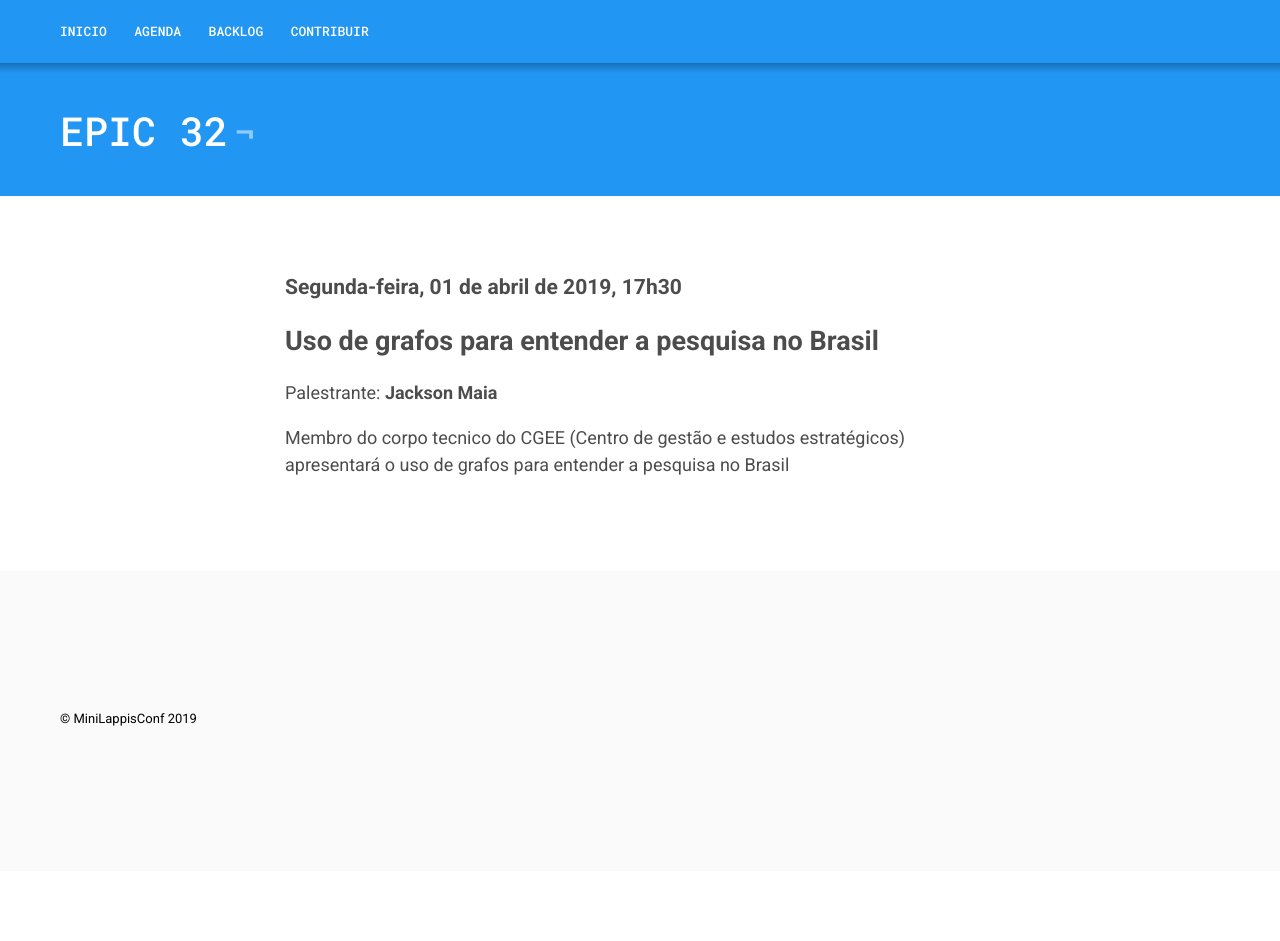
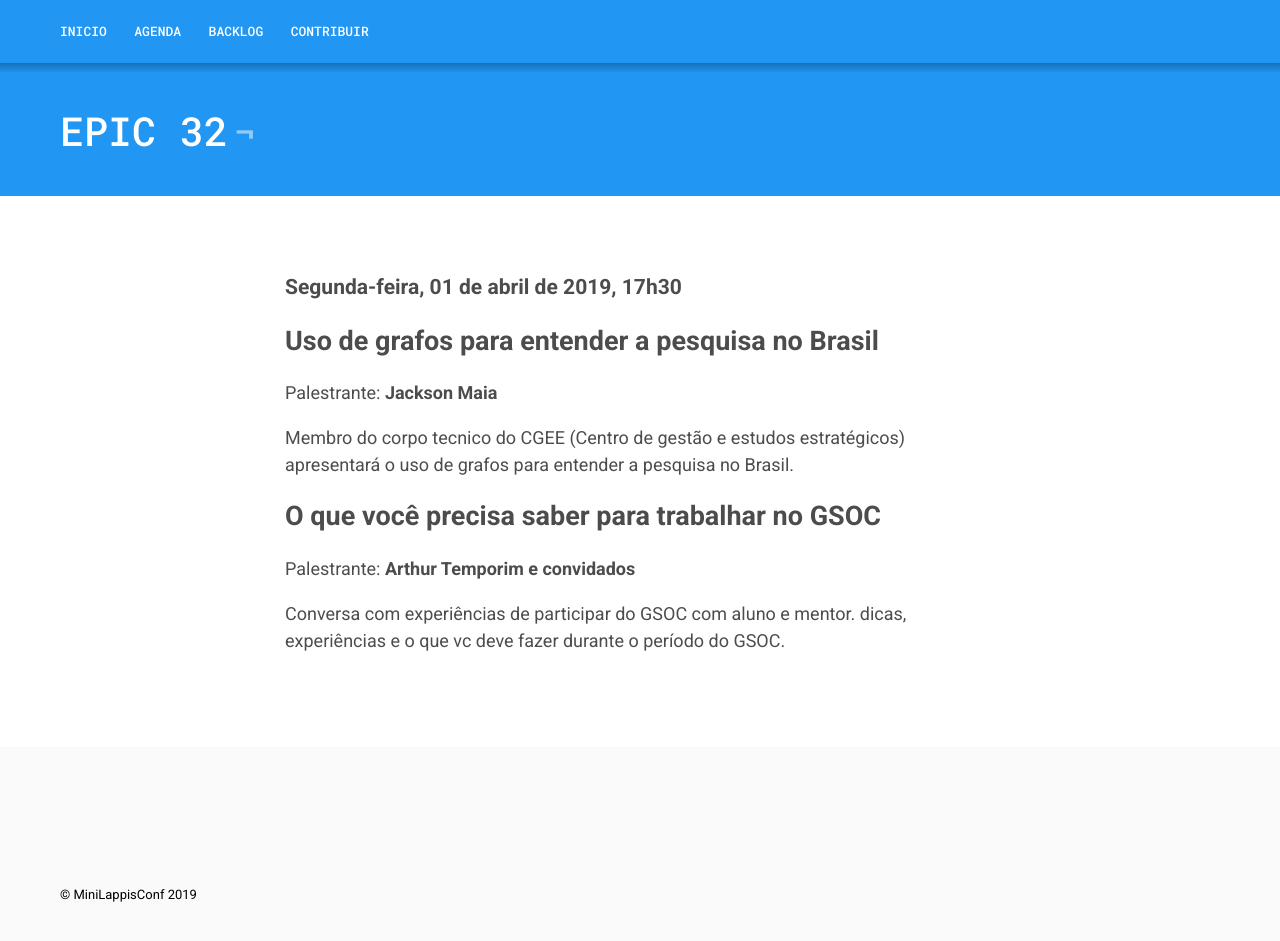
Before and after one commit to lappis-unb/MiniLappisConf, a Jekyll site: the page built from _posts/2019-03-24-epic32-draft.md, in a window 1280 px wide and 1047 px high. Shown: the top 941 px of the window. Built offline with Jekyll 4.4.1, drawn with Linux system fonts in a browser that asks for light colours.

Commit message:
Adjust 01-04

```diff
--- a/_posts/2019-03-24-epic32-draft.md
+++ b/_posts/2019-03-24-epic32-draft.md
@@ -12,4 +12,9 @@ tags:
 ## Uso de grafos para entender a pesquisa no Brasil
 Palestrante: **Jackson Maia**
 
-Membro do corpo tecnico do CGEE (Centro de gestão e estudos estratégicos) apresentará o uso de grafos para entender a pesquisa no Brasil
+Membro do corpo tecnico do CGEE (Centro de gestão e estudos estratégicos) apresentará o uso de grafos para entender a pesquisa no Brasil.
+
+## O que você precisa saber para trabalhar no GSOC
+Palestrante: **Arthur Temporim e convidados**
+
+Conversa com experiências de participar do GSOC com aluno e mentor. dicas, experiências e o que vc deve fazer durante o período do GSOC.
```
